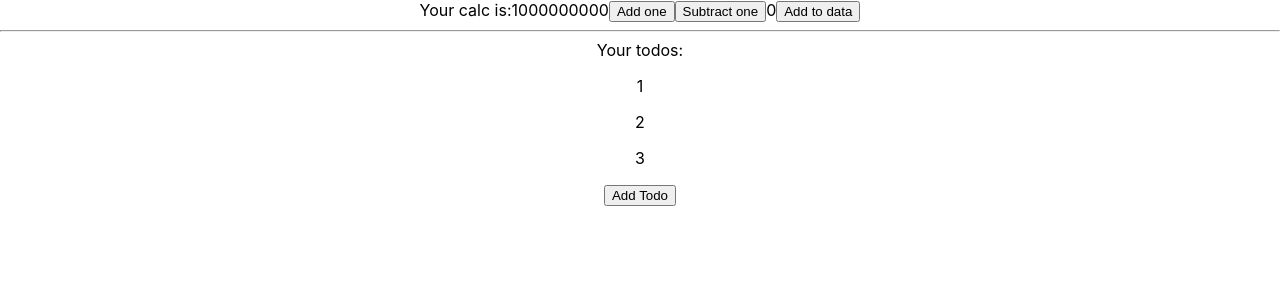
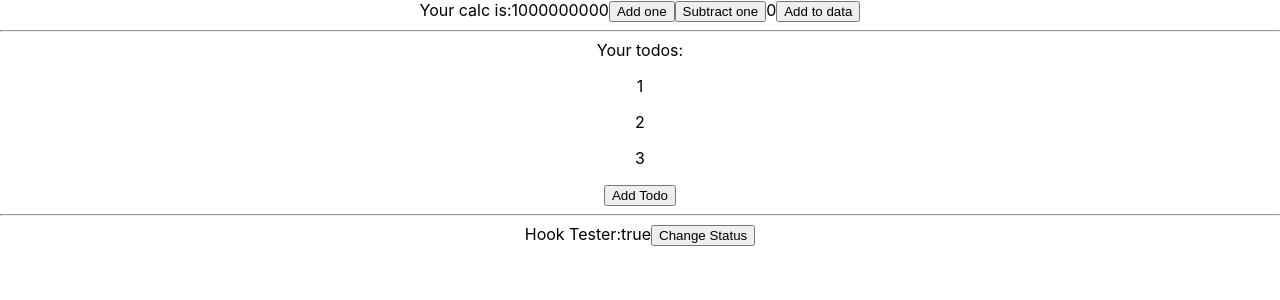
Before and after one commit to fabmansik/okten_react, a React (Create React App) app: page / in a window 1280 px wide. Shown: the top 300 px of the page. Built offline with nearby package versions, Linux system fonts and the light colour scheme.

Commit message:
hw8 3 exercises done

```diff
--- a/src/App.js
+++ b/src/App.js
@@ -1,10 +1,12 @@
 import './App.css';
 import {TestUseMemoComponent} from "./components/TestUseMemoComponent";
-
+import {TestHooksComponent} from "./components/TestHooksComponent";
 function App() {
   return (
     <div className="App">
       <TestUseMemoComponent data={0}/>
+        <hr/>
+        <TestHooksComponent/>
     </div>
   );
 }
--- /dev/null
+++ b/src/components/TestHooksComponent.js
@@ -0,0 +1,11 @@
+import {useToggle} from "../hooks/useToggle";
+export const TestHooksComponent = () => {
+    const {value, change} = useToggle(true)
+    return(
+        <div>
+            Hook Tester:
+            {value.toString()}
+            <button onClick={change}>Change Status</button>
+        </div>
+    )
+}
--- /dev/null
+++ b/src/hooks/useToggle.js
@@ -0,0 +1,9 @@
+import {useState} from "react";
+
+export const useToggle = (defaultValue) => {
+  const [value, setValue] = useState(defaultValue)
+    const change = () =>{
+      setValue(prev => !prev)
+    }
+    return {value, change}
+}
```
